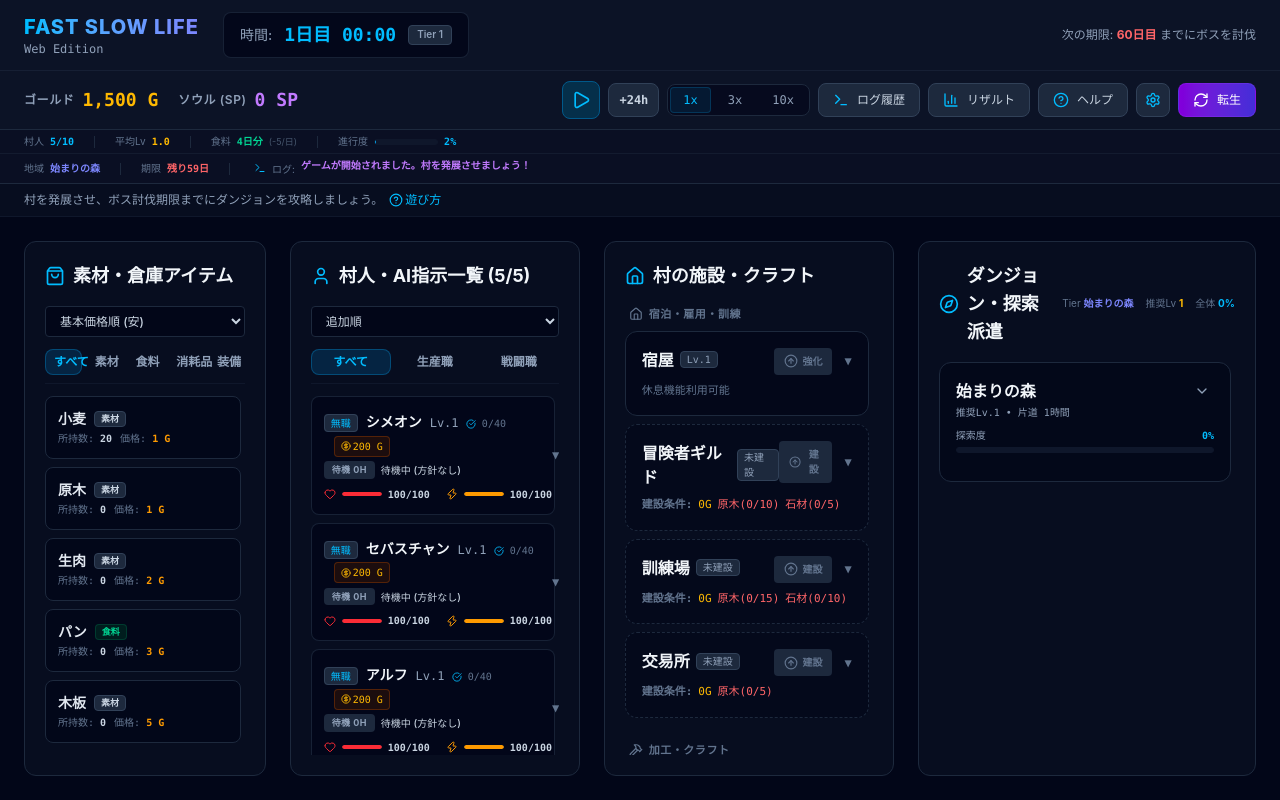
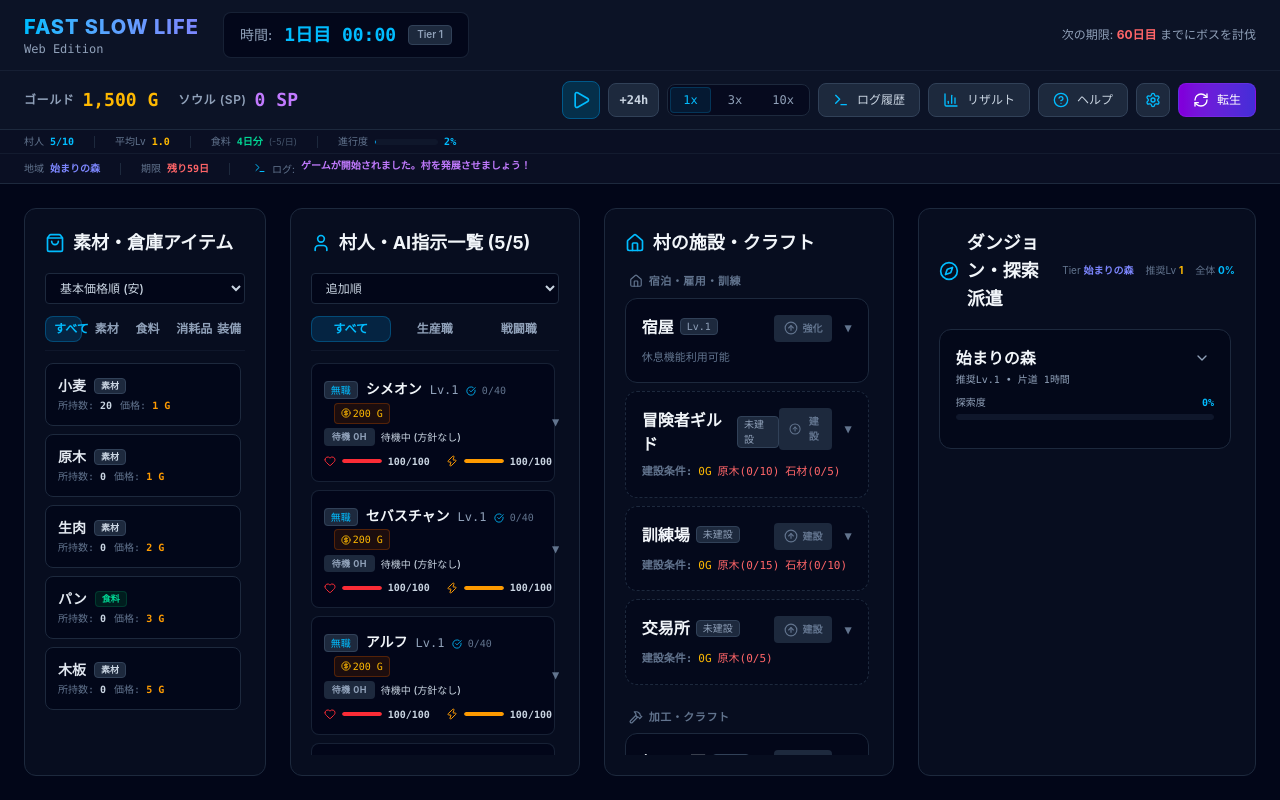
Before and after one commit to SoraKumo001/fast-slow-life, a React (Vite) app: page / in a window 1280 px wide. Built offline with nearby package versions, Linux system fonts and the light colour scheme.

Commit message:
feat: initialize main application component in App.tsx

```diff
--- a/src/App.tsx
+++ b/src/App.tsx
@@ -109,18 +109,6 @@ export default function App() {
 
         {/* Toast通知 */}
         <ToastContainer />
-
-        <div className="bg-slate-900/40 border-b border-slate-900 px-6 py-2 flex items-center gap-4 text-xs text-slate-400 shrink-0 select-none">
-          <div className="flex items-center gap-1.5">
-            <span>村を発展させ、ボス討伐期限までにダンジョンを攻略しましょう。</span>
-            <button
-              onClick={() => setShowHelpModal(true)}
-              className="text-sky-400 hover:underline flex items-center gap-0.5"
-            >
-              <HelpCircle className="w-3.5 h-3.5" /> 遊び方
-            </button>
-          </div>
-        </div>
 
         {/* メイン 4カラムグリッドエリア (スクロール防止、内部スクロールに依存) */}
         <main className="flex-1 p-6 grid grid-cols-1 md:grid-cols-2 lg:grid-cols-[1fr_1.2fr_1.2fr_1.4fr] gap-6 min-h-0 overflow-y-auto lg:overflow-hidden select-none">
```
